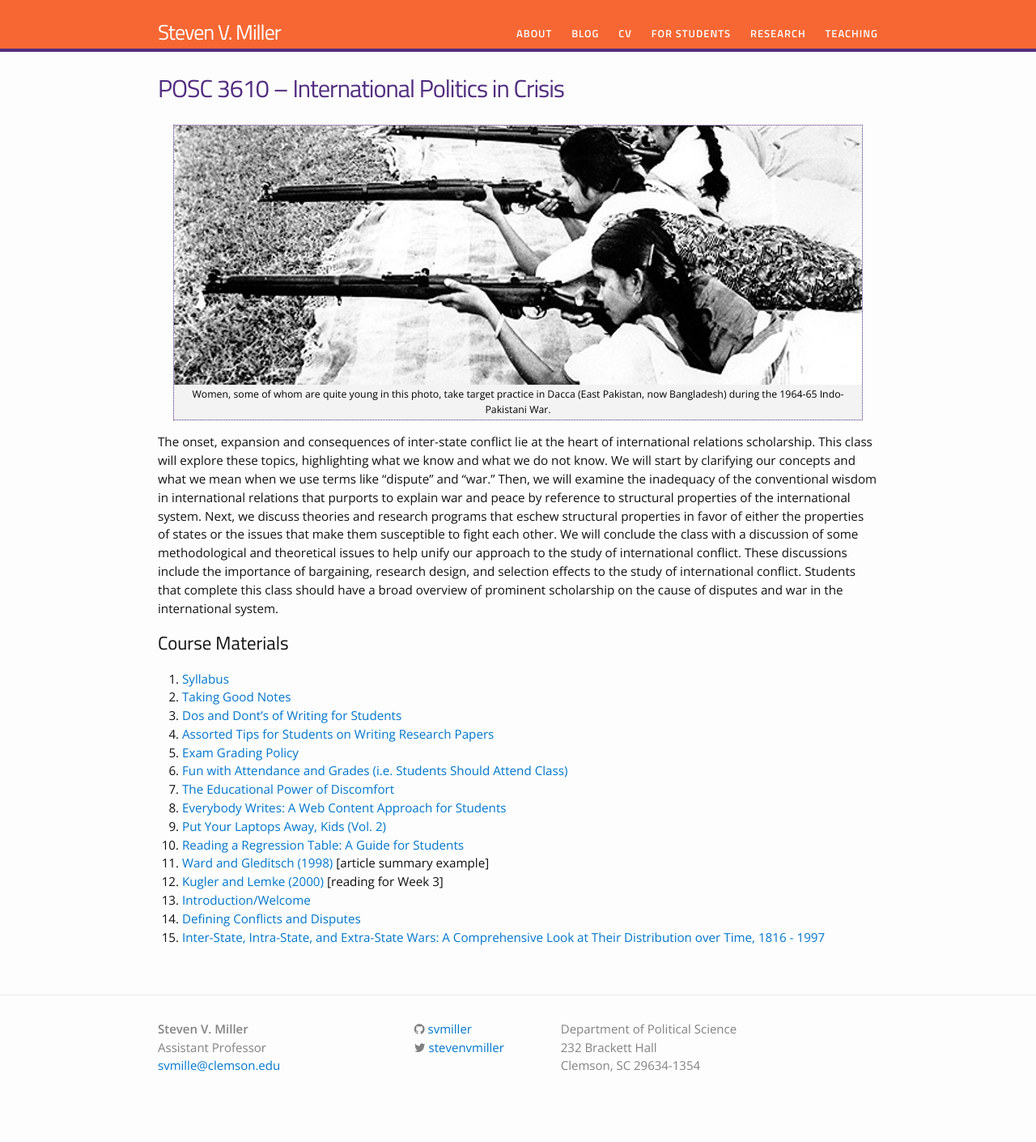
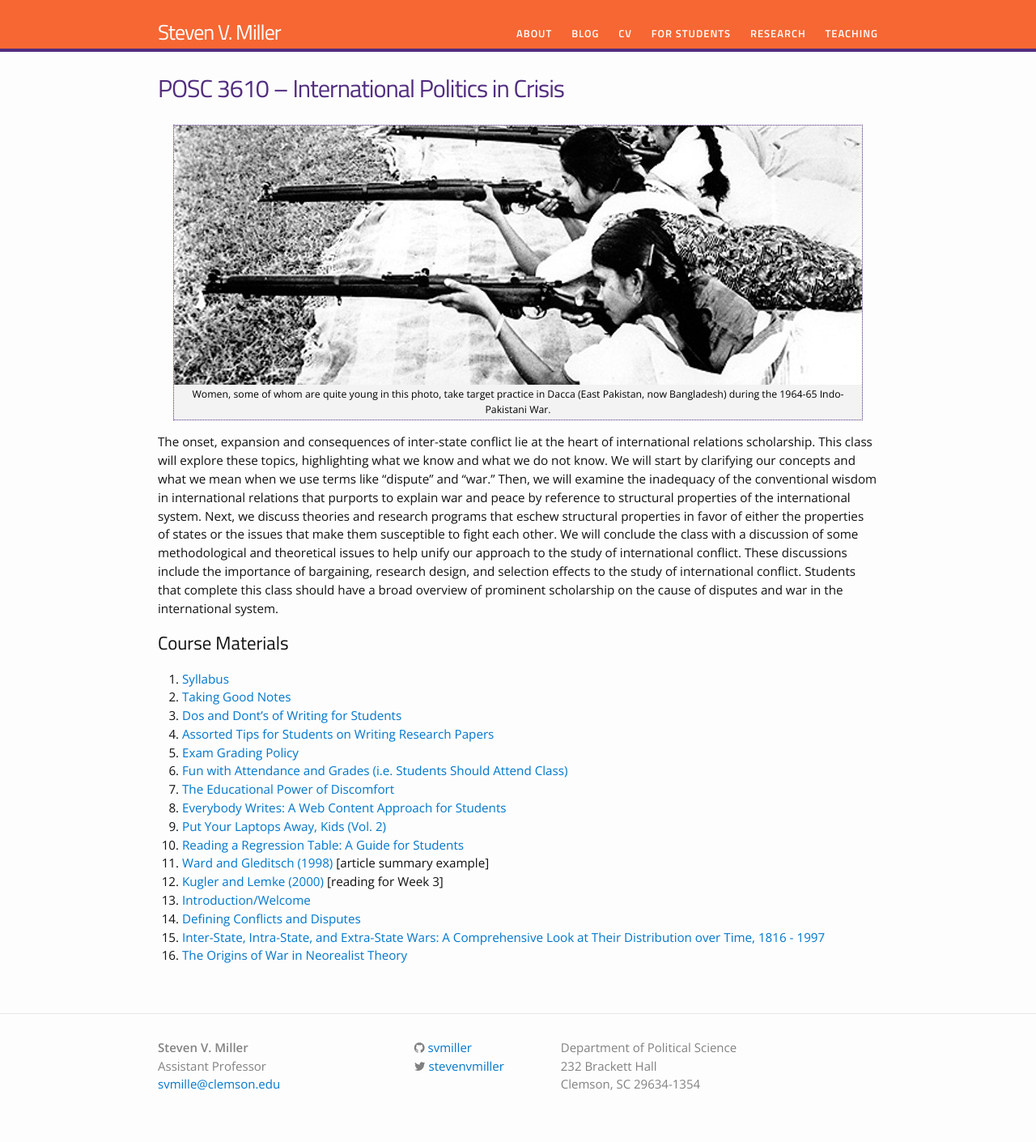
Before and after one commit to svmiller/svmiller.github.io, a Jekyll site: the page built from teaching/posc-3610.md, in a window 1280 px wide. Shown: the whole page at 81% size. Built offline with Jekyll 4.4.1, drawn with Linux system fonts in a browser that asks for light colours; nearby versions of some CDN libraries; some web fonts are replaced; before the commit the page ends 1387 px from its top, so only the background shows below that.

Commit message:
add lecture 01.24.2017

```diff
--- a/teaching/posc-3610.md
+++ b/teaching/posc-3610.md
@@ -25,3 +25,4 @@ The onset, expansion and consequences of inter-state conflict lie at the heart o
 13. [Introduction/Welcome](https://www.dropbox.com/s/zceionkujy9yoea/posc3610-lecture-syllabus-day.pdf?dl=0)
 14. [Defining Conflicts and Disputes](https://www.dropbox.com/s/vkhb32fk40aa559/posc3610-lecture-defining-conflict-disputes.pdf?dl=0)
 15. [Inter-State, Intra-State, and Extra-State Wars: A Comprehensive Look at Their Distribution over Time, 1816 - 1997](https://www.dropbox.com/s/s6mhw9cqai0uf1c/posc3610-lecture-sarkeesetal2003isis.pdf?dl=0)
+16. [The Origins of War in Neorealist Theory](https://www.dropbox.com/s/fhxaif1mvmjyyrv/posc3610-lecture-waltz1988ownt.pdf?dl=0)
```
Also changed, not shown: teaching/posc-3410.md (+1 -0 lines).
